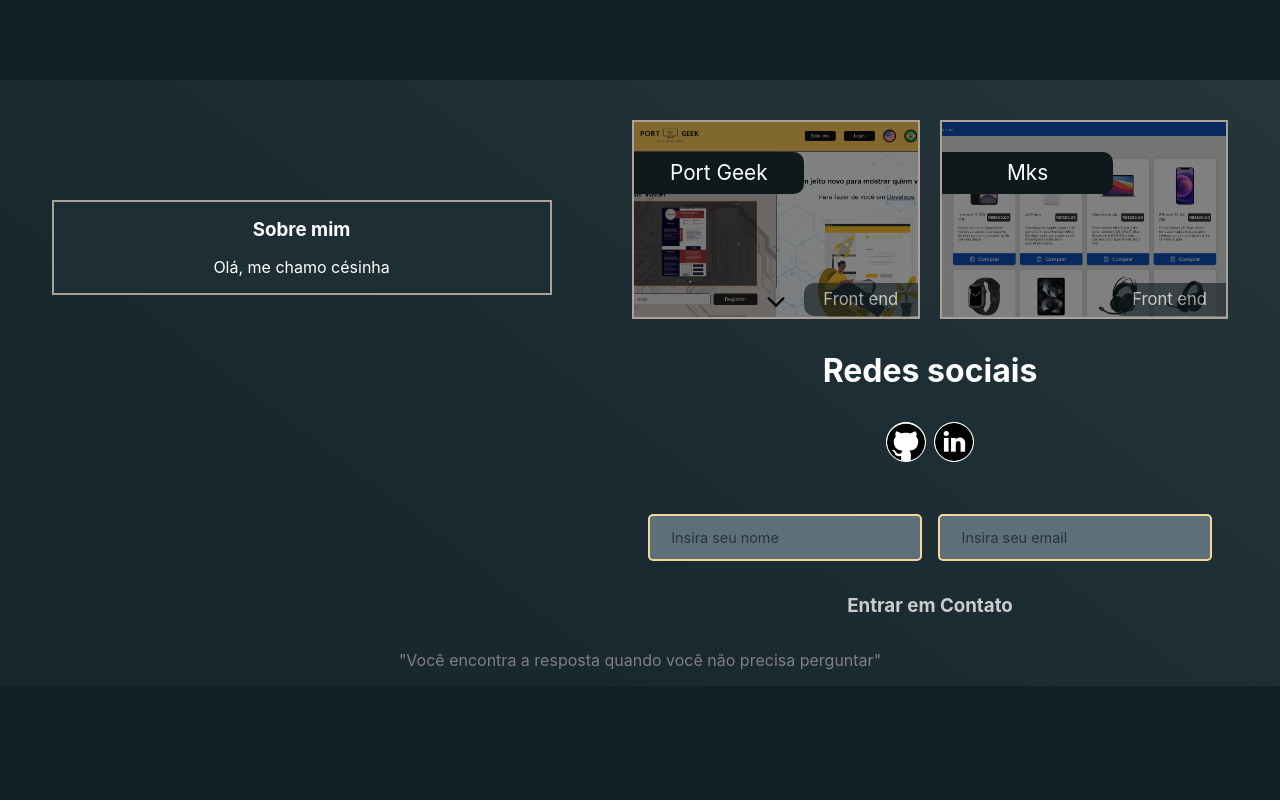
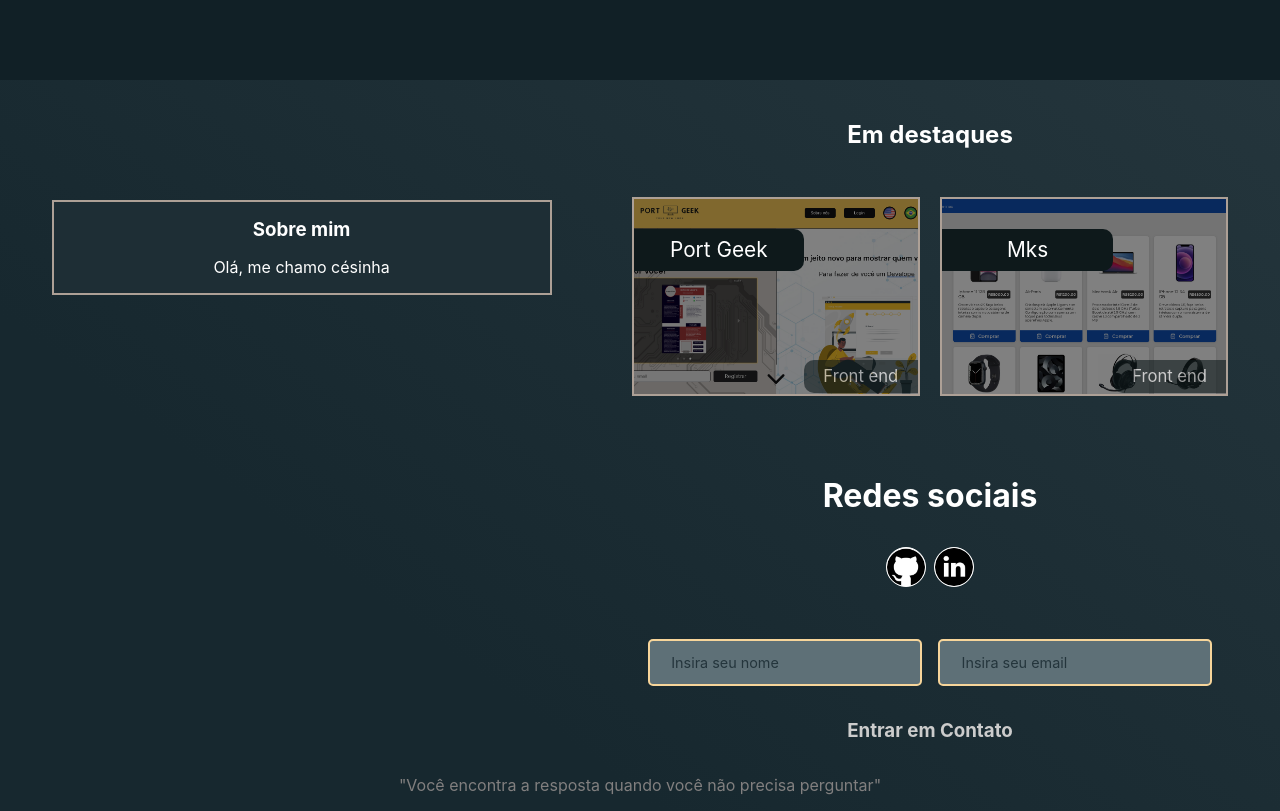
Before and after one commit to cesarrafaeljunior/portfolio, a React (Vite) app in the folder portfolio/: page /informations in a window 1280 px wide. Built offline with nearby package versions, Linux system fonts and the light colour scheme.

Commit message:
feat: Div component change in info page

```diff
--- a/portfolio/src/pages/InformationPage/index.tsx
+++ b/portfolio/src/pages/InformationPage/index.tsx
@@ -8,9 +8,25 @@ import { InformationsPageStyled } from "./style";
 export const InformationPage = () => {
   return (
     <InformationsPageStyled>
-      <Div className="box__informations">
+      <Div
+        display="flex"
+        flexDirection="column"
+        alignItems="center"
+        justifyContent="center"
+        width="100%"
+        height="100%"
+        gap="5em"
+        className="box__informations"
+      >
         <About />
-        <Div className="box__aside">
+        <Div
+          display="flex"
+          flexDirection="column"
+          alignItems="center"
+          gap="3em"
+          className="box__aside"
+        >
+          <h2>Em destaques</h2>
           <Highlights />
           <SocialMedia />
         </Div>
--- a/portfolio/src/pages/InformationPage/style.ts
+++ b/portfolio/src/pages/InformationPage/style.ts
@@ -25,18 +25,27 @@ export const InformationsPageStyled = styled.section`
 
   transition: ease 0.3s;
 
-  .box__informations {
-    width: 100%;
-    height: 100%;
+  .box__aside {
+    color: white;
 
-    display: flex;
-    flex-direction: column;
-    align-items: center;
-    justify-content: center;
-    text-align: center;
-    gap: 5em;
+    h2 {
+      animation: subtitle 3s forwards;
 
-    height: 100%;
+      @keyframes subtitle {
+        0% {
+          opacity: 0;
+        }
+        20% {
+          opacity: 0;
+        }
+        30% {
+          opacity: 0;
+        }
+        100% {
+          opacity: 1;
+        }
+      }
+    }
   }
 
   @media (min-width: 768px) {
```
